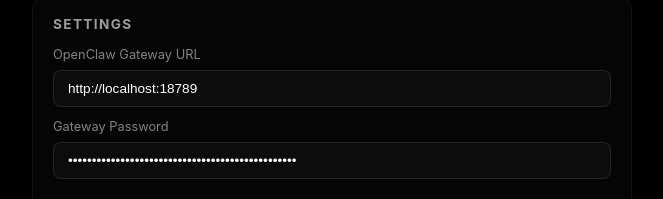
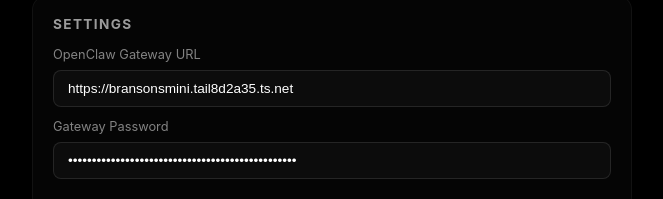
Before and after one commit to bransonpfiester/snapper-voice, a plain HTML site: page index.html in a window 1280 px wide. Shown: the part 721-920 px from the top of the page, without its empty margins (308-971 px from the left). Drawn offline with Linux system fonts and the light colour scheme.

Commit message:
Update gateway URL to use Tailscale funnel

```diff
--- a/index.html
+++ b/index.html
@@ -310,7 +310,7 @@
         <div class="settings">
             <h3>Settings</h3>
             <label>OpenClaw Gateway URL</label>
-            <input type="text" id="gatewayUrl" value="http://localhost:18789" />
+            <input type="text" id="gatewayUrl" value="https://bransonsmini.tail8d2a35.ts.net" />
 
             <label>Gateway Password</label>
             <input type="password" id="gatewayPassword" value="64b5408ca5a2ba319fb0075f6d353fe0aded3fe89d6ca56f" />
```
